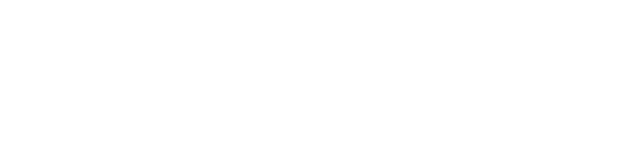
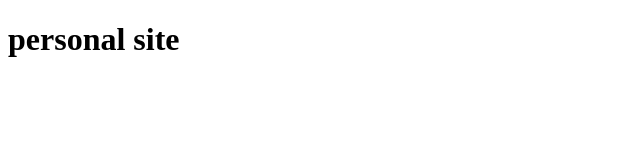
Before and after one commit to CodyHastings/CodyHastings.github.io, a plain HTML site: page index.html in a window 1280 px wide. Shown: the whole page, without its empty margins (0-640 px from the left). Drawn offline with Linux system fonts and the light colour scheme.

Commit message:
first commit

```diff
--- a/index.html
+++ b/index.html
@@ -5,5 +5,7 @@
 </head>
 <body>
 
+	<h1>personal site</h1>
+
 </body>
 </html>
```
